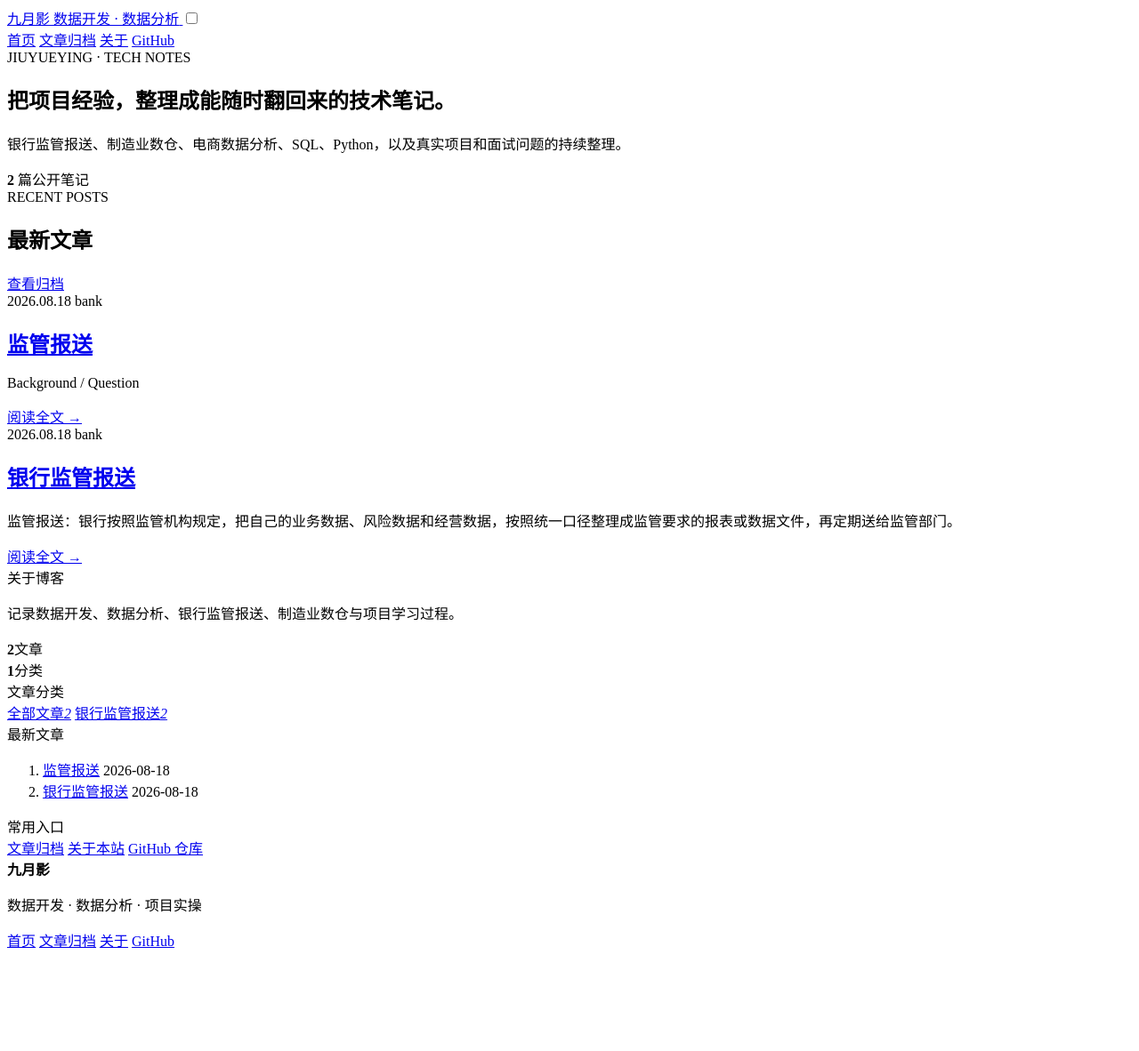
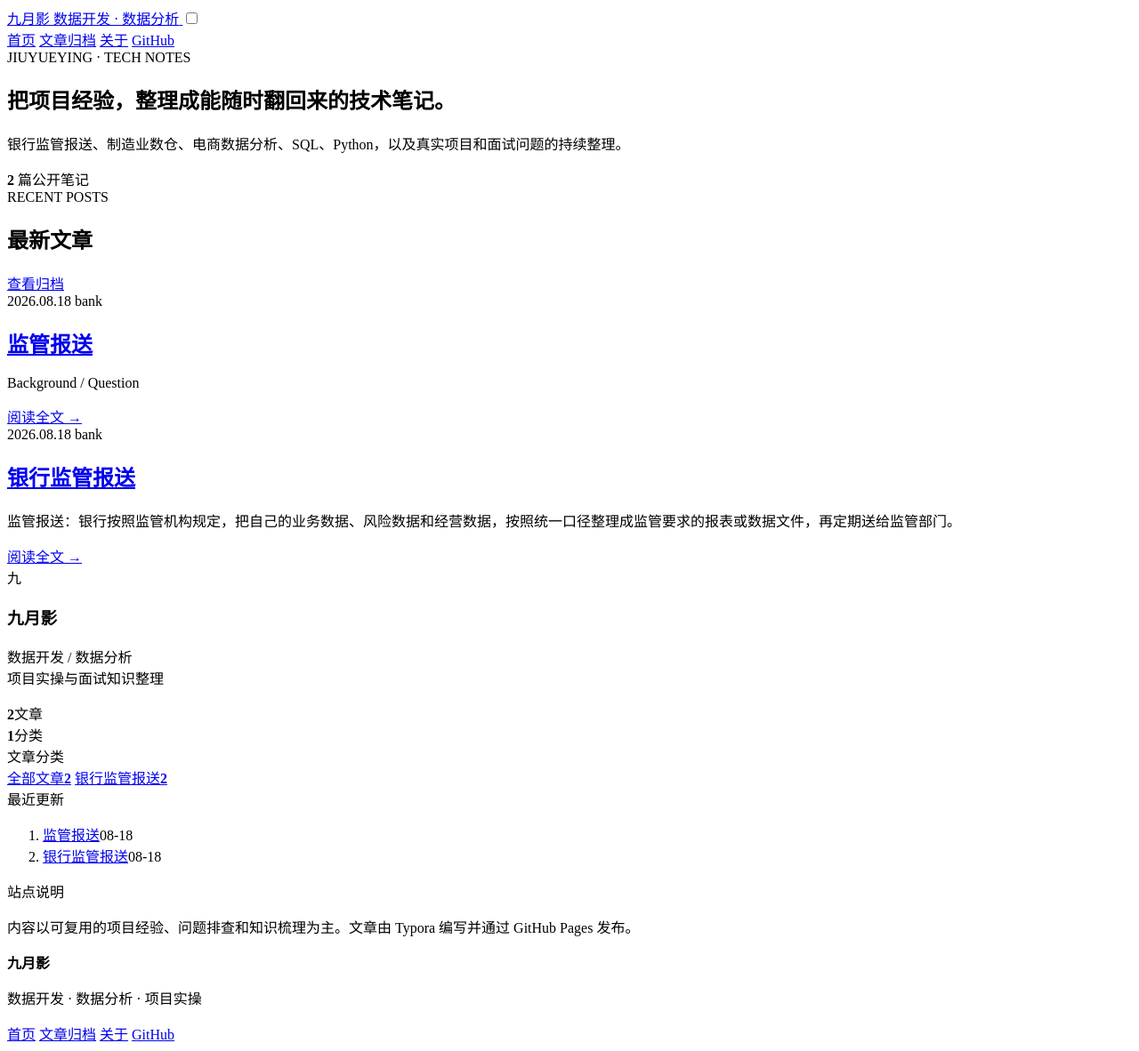
Before and after one commit to ijiuyueying/ijiuyueying.github.io, a Jekyll site: the page built from index.md, in a window 1280 px wide. Shown: the whole page at 89% size. Built offline with Jekyll 4.4.1, drawn with Linux system fonts in a browser that asks for light colours; before the commit the page ends 1077 px from its top, so only the background shows below that.

Commit message:
重写技术博客侧栏

```diff
--- a/_includes/blog-sidebar.html
+++ b/_includes/blog-sidebar.html
@@ -1,44 +1,38 @@
-<aside class="blog-sidebar">
-  <section class="sidebar-box sidebar-profile">
-    <div class="sidebar-box-title">关于博客</div>
-    <p>记录数据开发、数据分析、银行监管报送、制造业数仓与项目学习过程。</p>
-    <div class="sidebar-stats">
+<aside class="sidebar-new">
+  <section class="sidebar-card-new profile-card-new">
+    <div class="avatar-mark-new">九</div>
+    <h3>九月影</h3>
+    <p>数据开发 / 数据分析<br>项目实操与面试知识整理</p>
+    <div class="profile-stats-new">
       <div><strong>{{ site.posts | size }}</strong><span>文章</span></div>
       <div><strong>{{ site.categories | size }}</strong><span>分类</span></div>
     </div>
   </section>
 
-  <section class="sidebar-box">
-    <div class="sidebar-box-title">文章分类</div>
-    <div class="sidebar-category-list">
-      <a href="{{ '/articles/' | relative_url }}"><span>全部文章</span><em>{{ site.posts | size }}</em></a>
-      {% assign bank_count = site.categories['bank'] | size %}{% if bank_count > 0 %}<a href="{{ '/bank/' | relative_url }}"><span>银行监管报送</span><em>{{ bank_count }}</em></a>{% endif %}
-      {% assign mfg_count = site.categories['manufacturing'] | size %}{% if mfg_count > 0 %}<a href="{{ '/manufacturing/' | relative_url }}"><span>制造业数仓</span><em>{{ mfg_count }}</em></a>{% endif %}
-      {% assign ecommerce_count = site.categories['ecommerce'] | size %}{% if ecommerce_count > 0 %}<a href="{{ '/ecommerce/' | relative_url }}"><span>电商数据分析</span><em>{{ ecommerce_count }}</em></a>{% endif %}
-      {% assign sql_count = site.categories['sql-hive'] | size %}{% if sql_count > 0 %}<a href="{{ '/sql-hive/' | relative_url }}"><span>SQL / Hive</span><em>{{ sql_count }}</em></a>{% endif %}
-      {% assign python_count = site.categories['python'] | size %}{% if python_count > 0 %}<a href="{{ '/python/' | relative_url }}"><span>Python</span><em>{{ python_count }}</em></a>{% endif %}
-      {% assign git_count = site.categories['git'] | size %}{% if git_count > 0 %}<a href="{{ '/git/' | relative_url }}"><span>Git / GitHub</span><em>{{ git_count }}</em></a>{% endif %}
-    </div>
+  <section class="sidebar-card-new">
+    <div class="sidebar-title-new">文章分类</div>
+    <nav class="category-list-new">
+      <a href="{{ '/articles/' | relative_url }}"><span>全部文章</span><b>{{ site.posts | size }}</b></a>
+      {% assign bank_count = site.categories['bank'] | size %}{% if bank_count > 0 %}<a href="{{ '/bank/' | relative_url }}"><span>银行监管报送</span><b>{{ bank_count }}</b></a>{% endif %}
+      {% assign mfg_count = site.categories['manufacturing'] | size %}{% if mfg_count > 0 %}<a href="{{ '/manufacturing/' | relative_url }}"><span>制造业数仓</span><b>{{ mfg_count }}</b></a>{% endif %}
+      {% assign ecommerce_count = site.categories['ecommerce'] | size %}{% if ecommerce_count > 0 %}<a href="{{ '/ecommerce/' | relative_url }}"><span>电商数据分析</span><b>{{ ecommerce_count }}</b></a>{% endif %}
+      {% assign sql_count = site.categories['sql-hive'] | size %}{% if sql_count > 0 %}<a href="{{ '/sql-hive/' | relative_url }}"><span>SQL / Hive</span><b>{{ sql_count }}</b></a>{% endif %}
+      {% assign python_count = site.categories['python'] | size %}{% if python_count > 0 %}<a href="{{ '/python/' | relative_url }}"><span>Python</span><b>{{ python_count }}</b></a>{% endif %}
+      {% assign git_count = site.categories['git'] | size %}{% if git_count > 0 %}<a href="{{ '/git/' | relative_url }}"><span>Git / GitHub</span><b>{{ git_count }}</b></a>{% endif %}
+    </nav>
   </section>
 
-  <section class="sidebar-box">
-    <div class="sidebar-box-title">最新文章</div>
-    <ol class="sidebar-post-list">
+  <section class="sidebar-card-new">
+    <div class="sidebar-title-new">最近更新</div>
+    <ol class="recent-list-new">
       {% for post in site.posts limit:5 %}
-      <li>
-        <a href="{{ post.url | relative_url }}">{{ post.title }}</a>
-        <time>{{ post.date | date: "%Y-%m-%d" }}</time>
-      </li>
+      <li><a href="{{ post.url | relative_url }}">{{ post.title }}</a><time>{{ post.date | date: "%m-%d" }}</time></li>
       {% endfor %}
     </ol>
   </section>
 
-  <section class="sidebar-box">
-    <div class="sidebar-box-title">常用入口</div>
-    <div class="sidebar-links">
-      <a href="{{ '/articles/' | relative_url }}">文章归档</a>
-      <a href="{{ '/about/' | relative_url }}">关于本站</a>
-      <a href="https://github.com/ijiuyueying/ijiuyueying.github.io">GitHub 仓库</a>
-    </div>
+  <section class="sidebar-card-new">
+    <div class="sidebar-title-new">站点说明</div>
+    <p class="sidebar-note-new">内容以可复用的项目经验、问题排查和知识梳理为主。文章由 Typora 编写并通过 GitHub Pages 发布。</p>
   </section>
 </aside>
```
